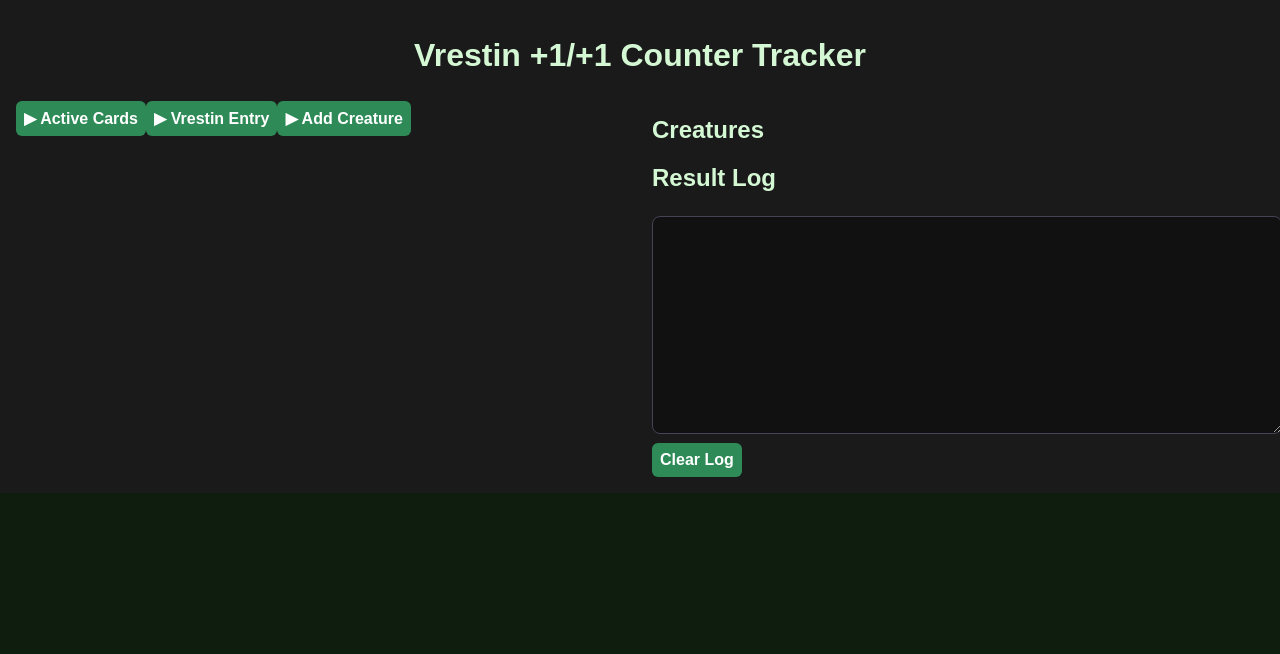
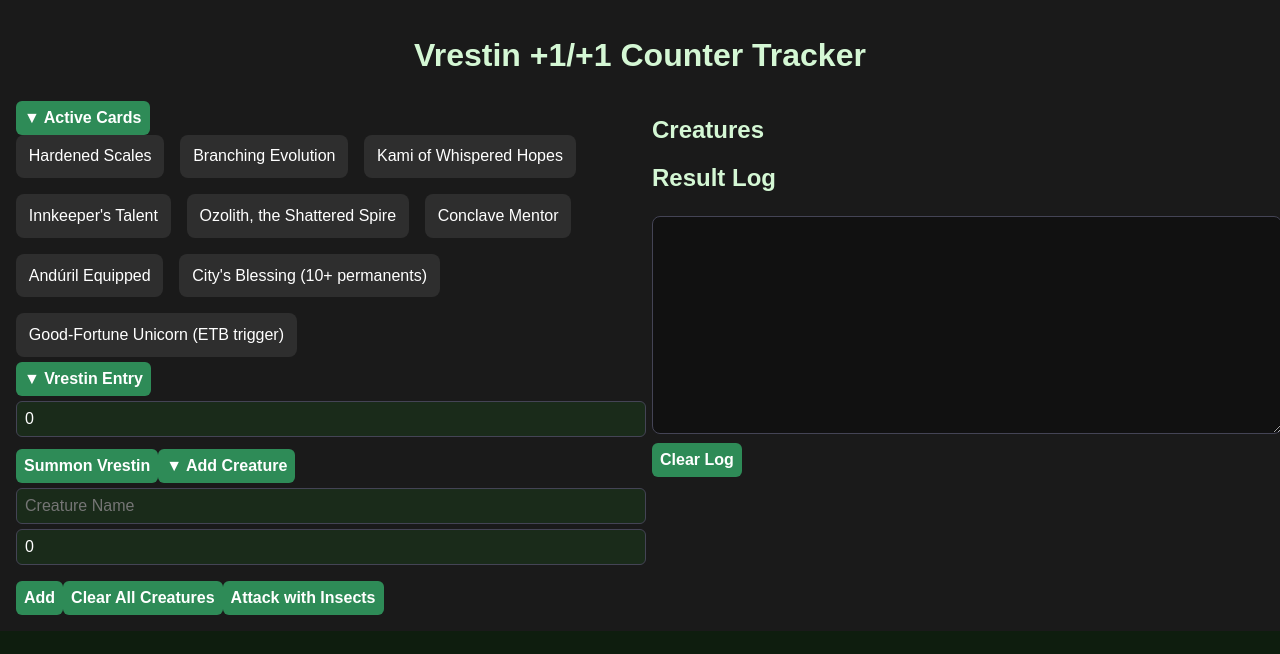
Before and after one commit to cdragon666/vrestin-counters, a React (Create React App) app: page / in a window 1280 px wide. Shown: the top 654 px of the page. Built offline with nearby package versions, Linux system fonts and the light colour scheme.

Commit message:
Restore attack + clear all buttons, preserve layout

```diff
--- a/src/App.js
+++ b/src/App.js
@@ -28,11 +28,7 @@
   const [startingCounters, setStartingCounters] = useState(0);
   const [resultLog, setResultLog] = useState([]);
   const [suggestions, setSuggestions] = useState([]);
-  const [collapsedSections, setCollapsedSections] = useState({
-    activeCards: true,
-    vrestin: true,
-    addCreature: true
-  });
+  const [collapsedSections, setCollapsedSections] = useState({});
 
   const toggleCard = (id) => {
     setSelectedCards((prev) =>
@@ -66,39 +62,43 @@
 
   const calculateETB = () => {
     const base = parseInt(vrestinX);
-    const [vrestinCounters, vrestinSteps] = getReplacementCounterStack(base);
-    const insectCount = base;
-
-    const logEntries = [
+    const [counterValue, steps] = getReplacementCounterStack(base);
+    const log = [
       `[Vrestin Entry]`,
       `Vrestin enters for X = ${base}`,
       `Triggers:`,
-      ...vrestinSteps.map((s) => `- ${s}`),
-      `Result: Vrestin enters with ${vrestinCounters} +1/+1 counters`
+      ...steps.map((s) => `- ${s}`),
+      `Result: Vrestin enters with ${counterValue} +1/+1 counters`
     ];
 
-    const newCreatures = [];
-    if (!creatures.find((c) => c.name === "Vrestin")) {
-      newCreatures.push({ name: "Vrestin", base: [0, 0], counters: vrestinCounters });
-    }
-
-    for (let i = 0; i < insectCount; i++) {
-      let counters = 0;
-      let steps = [];
-      if (has("unicorn")) {
-        [counters, steps] = getReplacementCounterStack(1);
-        logEntries.push(
-          `\n[Unicorn Trigger on Insect ${i + 1}]`,
-          `Base: 1`,
-          ...steps.map((s) => `- ${s}`),
-          `Result: +${counters} counter`
-        );
-      }
-      newCreatures.push({ name: `Insect ${i + 1}`, base: [1, 1], counters });
-    }
+    const newCreatures = [
+      ...(creatures.find((c) => c.name === "Vrestin")
+        ? []
+        : [{ name: "Vrestin", base: [0, 0], counters: counterValue }]),
+      ...Array(base).fill().map((_, i) => ({
+        name: `Insect ${i + 1}`,
+        base: [1, 1],
+        counters: has("unicorn") ? 1 : 0
+      }))
+    ];
 
     setCreatures((prev) => [...prev, ...newCreatures]);
-    setResultLog((prev) => [logEntries.join("\n"), ...prev]);
+    setResultLog((prev) => [log.join("\n"), ...prev]);
+  };
+
+  const handleCombat = () => {
+    const baseBonus = 1;
+    const [bonus, steps] = getReplacementCounterStack(baseBonus);
+    const log = [`[Combat Phase] All insects get +${bonus}`];
+    const updated = creatures.map((c) => {
+      const isInsect = c.name.toLowerCase().includes("insect") || c.name === "Vrestin";
+      return {
+        ...c,
+        counters: isInsect ? c.counters + bonus : c.counters
+      };
+    });
+    setCreatures(updated);
+    setResultLog((prev) => [log.join("\n"), ...prev]);
   };
 
   const updateCounter = (index, delta) => {
@@ -113,7 +113,10 @@
     setCreatures((prev) => prev.filter((_, i) => i !== index));
   };
 
-  const clearAllCreatures = () => setCreatures([]);
+  const clearAllCreatures = () => {
+    setCreatures([]);
+  };
+
   const clearLog = () => setResultLog([]);
 
   const addCreature = () => {
@@ -122,7 +125,8 @@
     const data = creatureData[name.toLowerCase()];
     const base = data ? data.base : [0, 0];
     const baseCounters = data ? data.counters : parseInt(startingCounters) || 0;
-    setCreatures([...creatures, { name: newCreatureName, base, counters: baseCounters }]);
+    const final = baseCounters;
+    setCreatures([...creatures, { name: newCreatureName, base, counters: final }]);
     setNewCreatureName("");
     setStartingCounters(0);
     setSuggestions([]);
@@ -161,11 +165,9 @@
 
       <div style={{ display: "grid", gridTemplateColumns: "1fr 1fr", gap: "1.5rem" }}>
         <div>
-          <button onClick={() => toggleCollapse("activeCards")}>
-            {isCollapsed("activeCards") ? "▶" : "▼"} Active Cards
-          </button>
+          <button onClick={() => toggleCollapse("activeCards")}>{isCollapsed("activeCards") ? "▶" : "▼"} Active Cards</button>
           {!isCollapsed("activeCards") && (
-            <div style={{ display: "flex", flexWrap: "wrap", gap: "1rem", marginTop: "0.5rem" }}>
+            <div style={{ display: "flex", flexWrap: "wrap", gap: "1rem" }}>
               {supportCards.map((card) => (
                 <div
                   key={card.id}
@@ -191,7 +193,7 @@
                 value={vrestinX}
                 onChange={(e) => setVrestinX(e.target.value)}
                 placeholder="X Value"
-                style={{ width: "100%", padding: "0.5rem", margin: "0.5rem 0" }}
+                style={{ width: "100%", padding: "0.5rem", marginBottom: "0.5rem" }}
               />
               <button onClick={calculateETB}>Summon Vrestin</button>
             </>
@@ -216,6 +218,8 @@
               <button onClick={clearAllCreatures}>Clear All Creatures</button>
             </>
           )}
+
+          <button onClick={handleCombat} style={{ marginTop: "1rem" }}>Attack with Insects</button>
         </div>
 
         <div>
```
